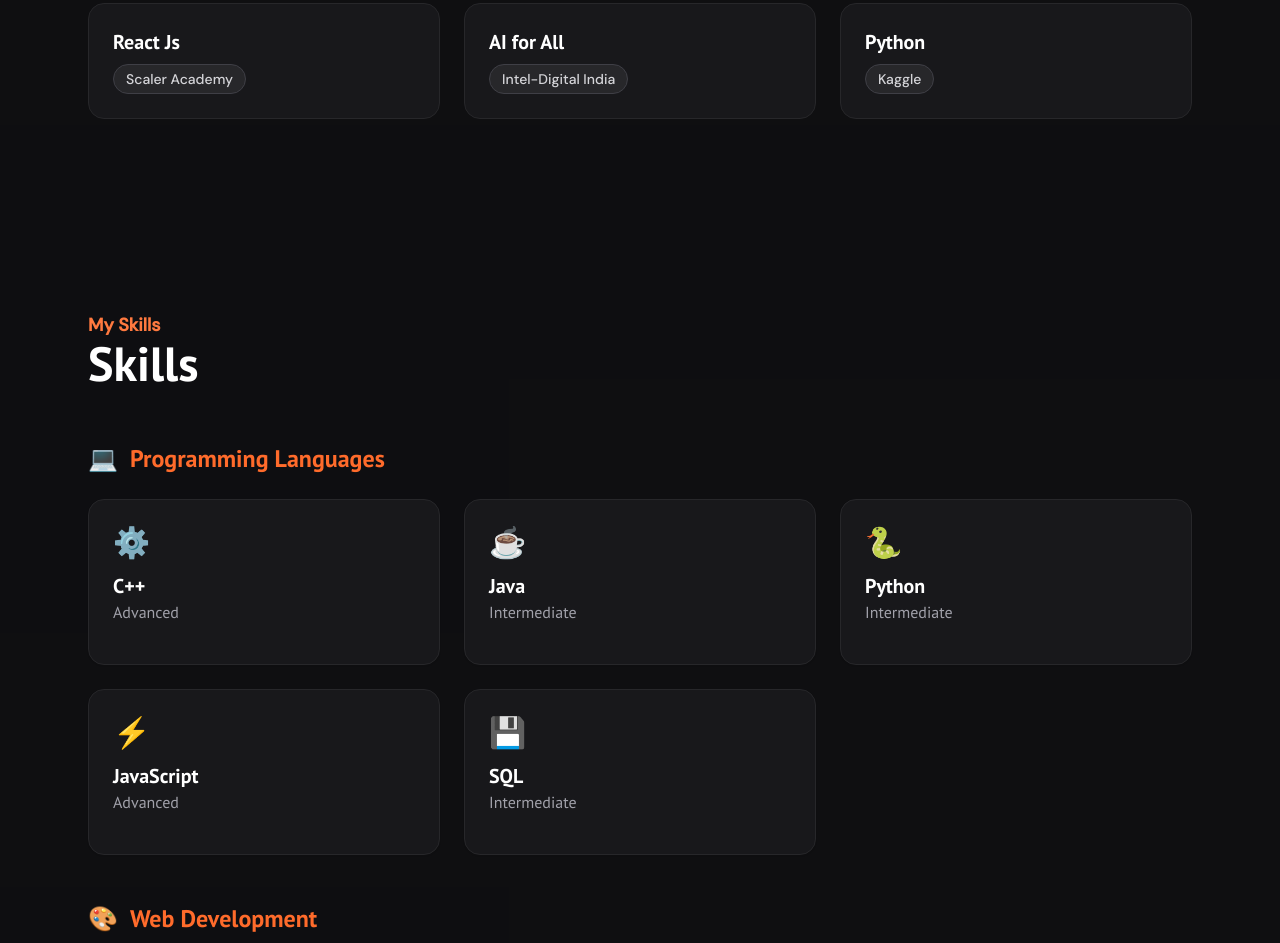
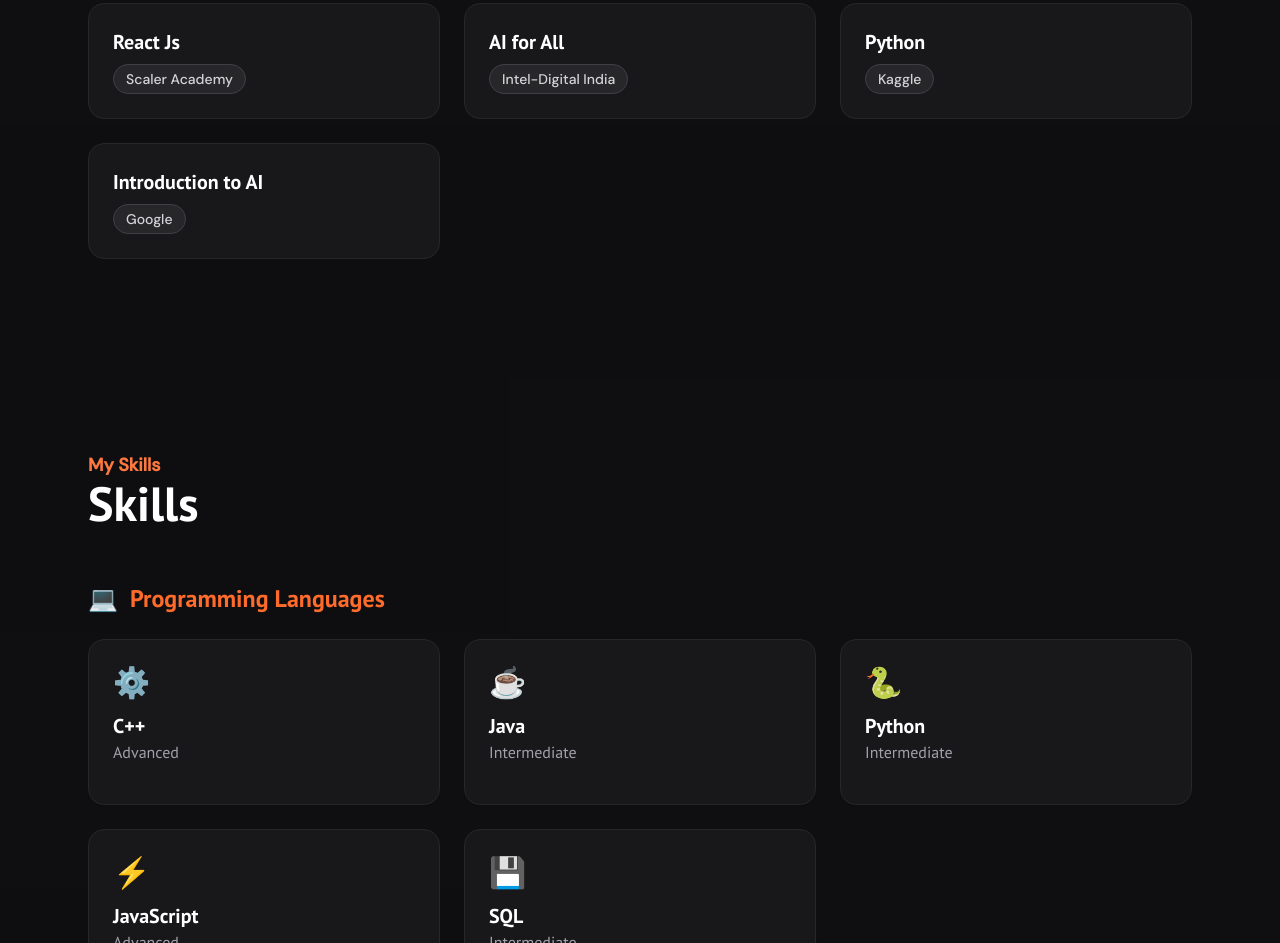
Before and after one commit to Sanskriti029/Portfolio, a website: page index.html in a window 1280 px wide. Shown: the part 6226-7169 px from the top of the page. Drawn offline with nearby package versions, Linux system fonts and the light colour scheme.

```diff
--- a/index.html
+++ b/index.html
@@ -1208,7 +1208,25 @@
           Performed business data analysis and dashboard visualization using Tableau and Excel during a virtual corporate job simulation.
         </p> -->
       </div>
-
+<div class="reveal d1 card-h group flex flex-col h-full bg-white dark:bg-zinc-900 rounded-2xl p-6 border border-zinc-100 dark:border-zinc-800 hover:border-accent transition-all duration-300">
+        <!-- <div class="w-full h-48 mb-6 overflow-hidden rounded-xl bg-zinc-100 dark:bg-zinc-800">
+          <img src="./Certificates/deloitte job simulation_page-0001.jpg" alt="Deloitte Data Analytics Virtual Experience Certificate" class="w-full h-full object-cover group-hover:scale-[1.02] transition-transform duration-300" loading="lazy">
+        </div> -->
+
+        <h3 class="reveal d1 font-display font-bold text-xl text-zinc-900 dark:text-white mb-2">
+    Introduction to AI
+        </h3>
+
+        <div>
+          <span class="inline-block text-sm    font-medium bg-zinc-50 dark:bg-zinc-800 border border-zinc-200 dark:border-zinc-700 text-zinc-700 dark:text-zinc-300 px-3 py-1 rounded-full hover:border-accent transition-colors">
+          Google
+          </span>
+        </div>
+
+        <!-- <p class="text-sm text-zinc-500 dark:text-zinc-400 leading-relaxed mt-4 flex-grow">
+          Performed business data analysis and dashboard visualization using Tableau and Excel during a virtual corporate job simulation.
+        </p> -->
+      </div>
     </div>
   </div>
 </section>
```
